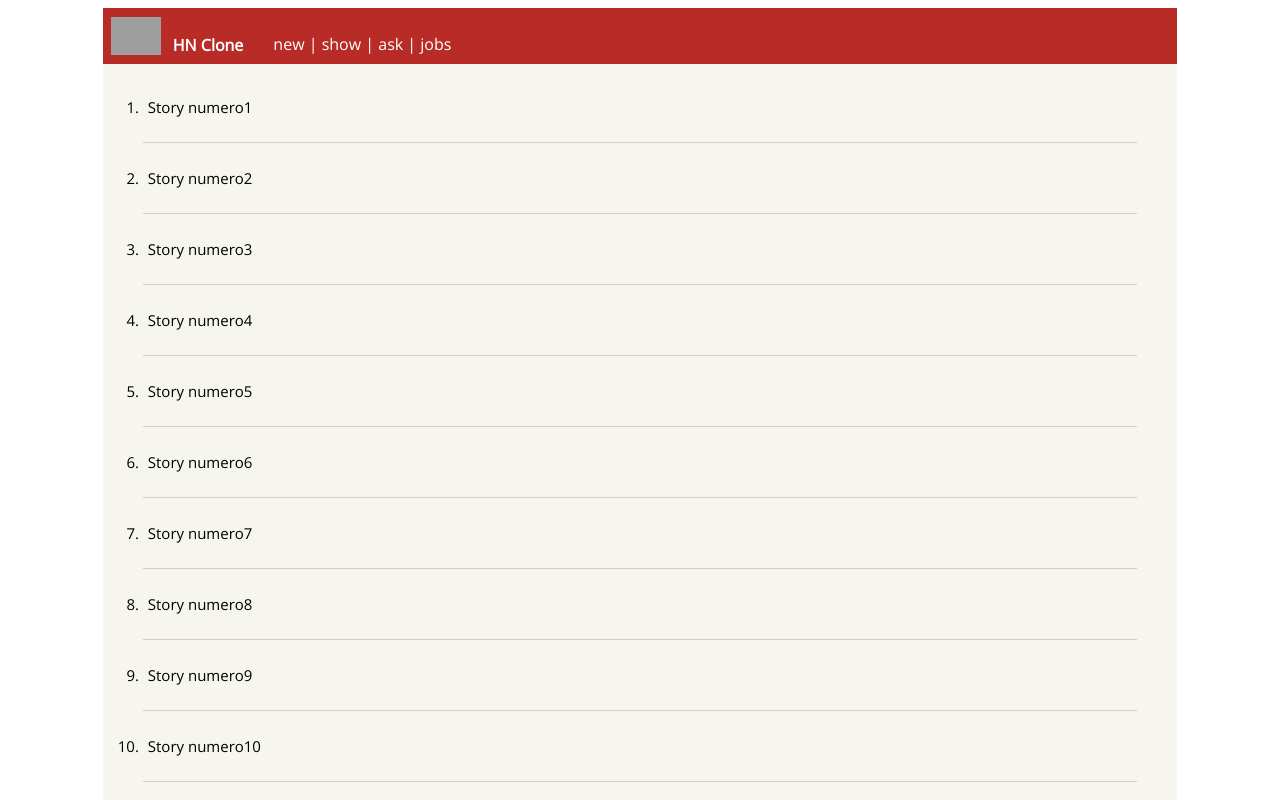
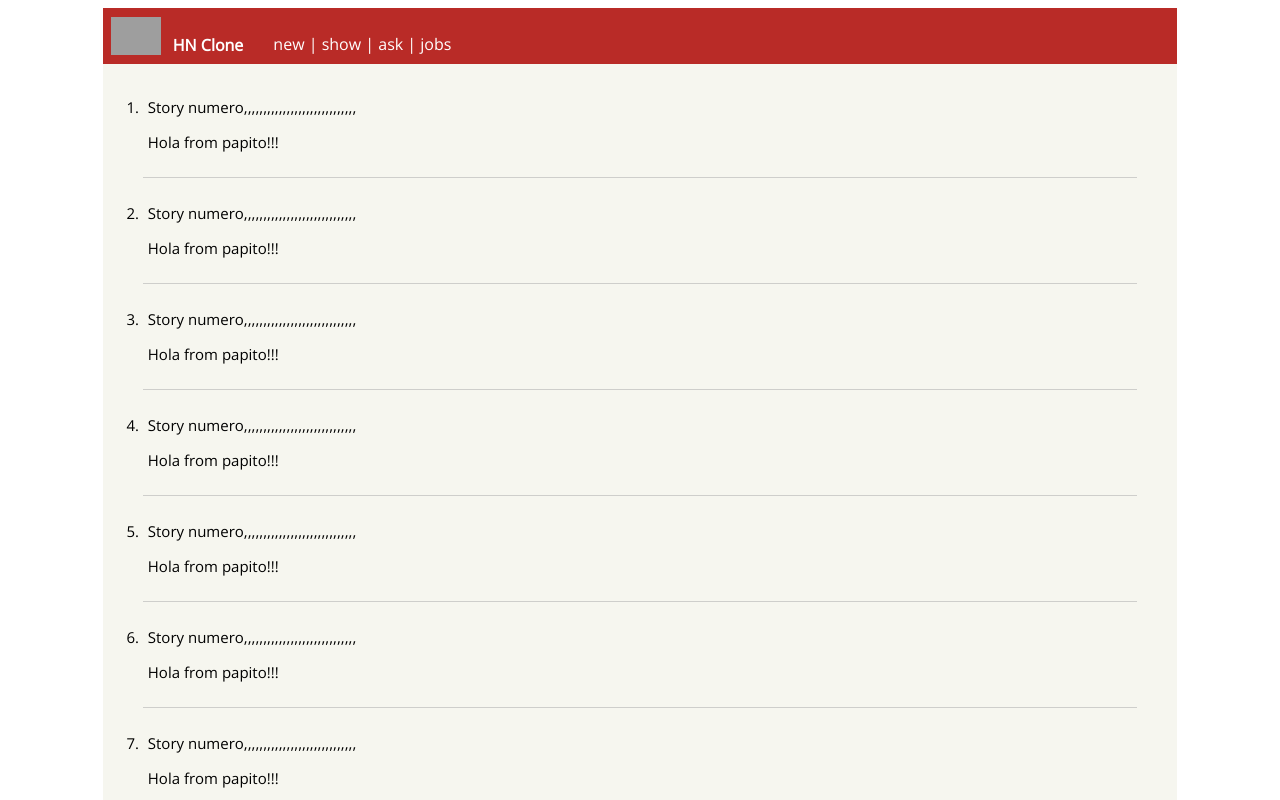
Before and after one commit to milanzivanov/hn-clone-ng5, an Angular app: page / in a window 1280 px wide. Shown: the top 800 px of the page. Built offline with nearby package versions, Linux system fonts and the light colour scheme; grey boxes are pictures that could not be loaded.

Commit message:
experimenting with @Input() and Arrays()

```diff
--- a/src/app/item/item.component.html
+++ b/src/app/item/item.component.html
@@ -1 +1,2 @@
 <p>Story numero{{itemID}}<p>
+{{ childMsg }}
--- a/src/app/item/item.component.ts
+++ b/src/app/item/item.component.ts
@@ -10,6 +10,7 @@ export class ItemComponent implements OnInit {
   // stories(parent) -- @Input --> item(child)
   @Input() itemID: number;
 
+  @Input() childMsg: string;
   constructor() { }
 
   ngOnInit() {
--- a/src/app/stories/stories.component.html
+++ b/src/app/stories/stories.component.html
@@ -1,8 +1,12 @@
 <div class="main-content">
   <ol>
     <li *ngFor="let item of items; let i = index;" class="post">
-        <!-- item component -->
-        <app-item class="item-block" itemID="{{ i + 1 }}"></app-item>
+        <!-- item component question ???-->
+        <app-item class="item-block"
+                  itemID="{{ i + 1 }}"
+                  [itemID]="items"
+                  [childMsg]="papitoMsg">
+        </app-item>
     </li>
   </ol>
   <div class="nav">
--- a/src/app/stories/stories.component.ts
+++ b/src/app/stories/stories.component.ts
@@ -12,7 +12,11 @@ export class StoriesComponent implements OnInit {
   // second way
   items: Array<number>;
 
+  // tslint:disable-next-line:no-inferrable-types
+  papitoMsg: string = 'Hola from papito!!!';
+
   constructor() {
+    // question
     this.items = Array(30);
   }
 
```
